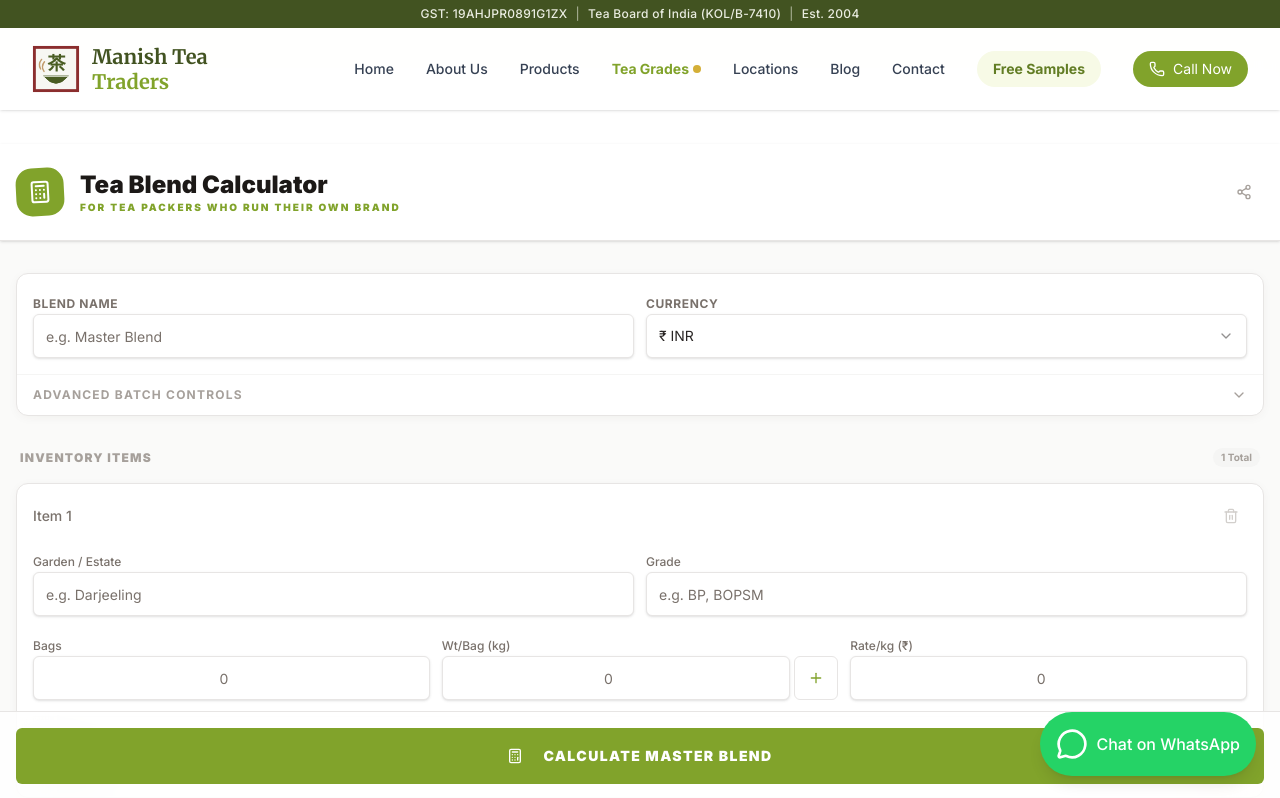
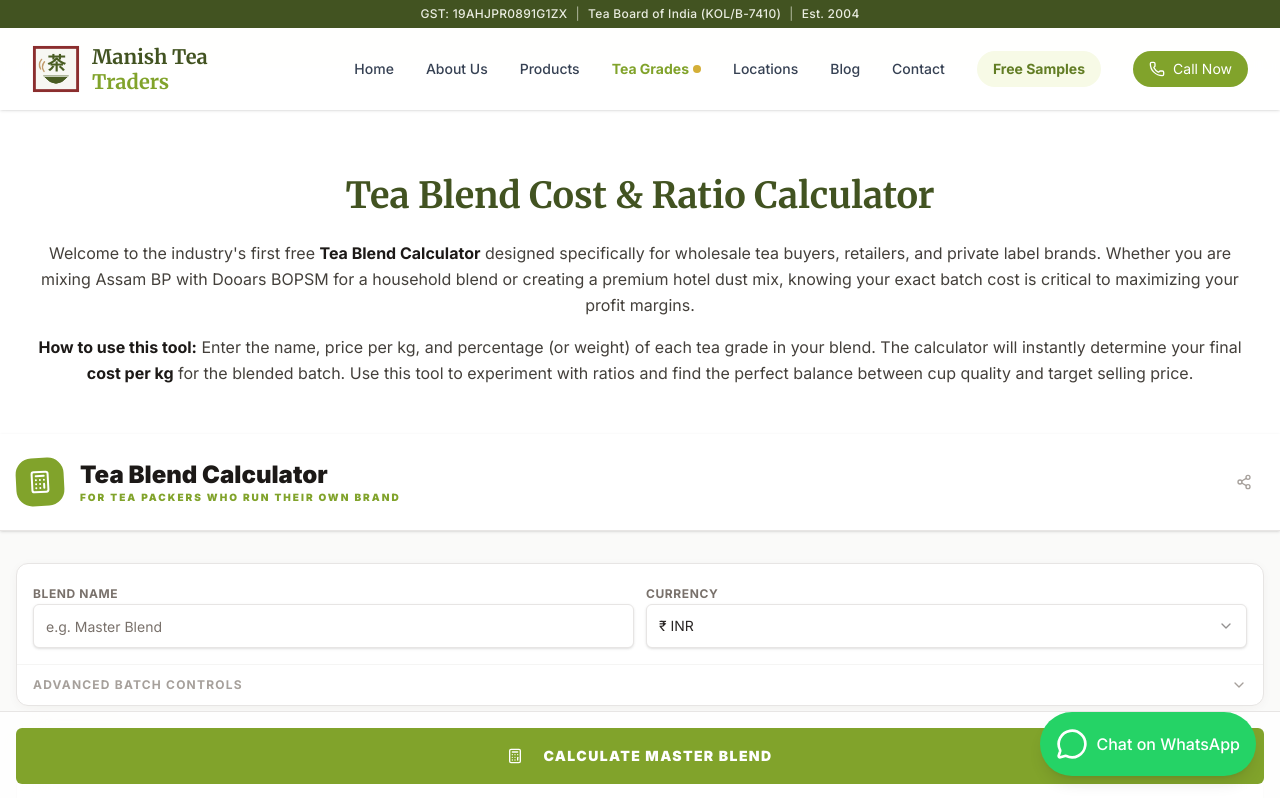
Before and after one commit to manishteatraders-lab/MTT2706, a Next.js app: page /tea-blend-calculator in a window 1280 px wide. Shown: the top 798 px of the page. Built offline with nearby package versions, Linux system fonts and the light colour scheme.

Commit message:
feat: promote tea blend calculator via hero CTA, blog CTA, and static SEO description

```diff
--- a/app/blog/[slug]/page.tsx
+++ b/app/blog/[slug]/page.tsx
@@ -67,7 +67,13 @@
   const currentLang = post.lang || 'en';
 
   const injectCTA = (html: string) => {
-    const ctaHtml = `
+    const isBlendingPost = post.keywords.toLowerCase().includes('blend') ||
+                           post.slug.includes('blend') ||
+                           post.title.toLowerCase().includes('blend') ||
+                           post.keywords.toLowerCase().includes('margin') ||
+                           post.title.toLowerCase().includes('profit');
+
+    const generalCtaHtml = `
       <div class="my-10 p-6 sm:p-8 bg-tea-50 border-l-4 border-tea-600 rounded-r-xl shadow-sm not-prose">
         <h4 class="text-tea-900 font-bold text-xl mt-0 mb-2">${currentLang === 'hi' ? 'अपने व्यापार के लिए चाय खोज रहे हैं?' : 'Sourcing tea for your business?'}</h4>
         <p class="text-tea-700 text-base mb-5">${currentLang === 'hi' ? 'थोक रेट पर प्रीमियम CTC, असम और दार्जिलिंग चाय प्राप्त करें। हम 48 घंटे के भीतर पूरे भारत में मुफ्त सैंपल भेजते हैं।' : 'Get wholesale pricing on premium CTC, Assam, and Darjeeling teas. We dispatch free samples across India within 48 hours.'}</p>
@@ -77,15 +83,27 @@
       </div>
     `;
 
+    const blendCtaHtml = `
+      <div class="my-10 p-6 sm:p-8 bg-tea-900 text-white rounded-xl shadow-lg not-prose">
+        <h4 class="text-white font-bold text-xl mt-0 mb-2">${currentLang === 'hi' ? 'मुफ़्त टी ब्लेंड कैलकुलेटर' : 'Free Tea Blend Calculator'}</h4>
+        <p class="text-tea-100 text-base mb-5">${currentLang === 'hi' ? 'अपने लाभ मार्जिन और रेसिपी को तुरंत ऑप्टिमाइज़ करें। थोक खरीदारों और प्राइवेट लेबल ब्रांड्स के लिए मुफ्त टूल।' : 'Instantly calculate blend ratios, batch cost per kg, and selling margin. Built for wholesale buyers and private label brands.'}</p>
+        <a href="/tea-blend-calculator" class="inline-block bg-white text-tea-900 px-6 py-2.5 rounded-lg font-bold hover:bg-gray-100 transition-colors shadow-sm">
+          ${currentLang === 'hi' ? 'मुफ्त कैलकुलेटर खोलें →' : 'Open Free Calculator →'}
+        </a>
+      </div>
+    `;
+
+    const finalCta = isBlendingPost ? blendCtaHtml : generalCtaHtml;
+
     // Try to split by H2 to find a good middle spot
     const parts = html.split('<h2>');
     if (parts.length >= 3) {
       const middleIndex = Math.floor(parts.length / 2);
-      parts.splice(middleIndex, 0, ctaHtml + '<h2>');
+      parts.splice(middleIndex, 0, finalCta + '<h2>');
       return parts.join('<h2>').replace('<h2><h2>', '<h2>');
     }
 
-    return html + ctaHtml; // Fallback to end if not enough H2s
+    return html + finalCta; // Fallback to end if not enough H2s
   };
 
   const blogSchema = {
--- a/app/tea-blend-calculator/page.tsx
+++ b/app/tea-blend-calculator/page.tsx
@@ -13,9 +13,22 @@
 export default function BlendCalculator() {
   return (
     <div className="bg-white">
-      <div className="pt-16">
+      <main className="pt-24 pb-16">
+        <div className="max-w-4xl mx-auto px-4 sm:px-6 lg:px-8 mb-12 text-center">
+          <h1 className="text-4xl font-serif font-bold text-tea-900 mb-6">Tea Blend Cost & Ratio Calculator</h1>
+          <div className="prose prose-lg mx-auto text-gray-700">
+            <p>
+              Welcome to the industry's first free <strong>Tea Blend Calculator</strong> designed specifically for wholesale tea buyers, retailers, and private label brands.
+              Whether you are mixing Assam BP with Dooars BOPSM for a household blend or creating a premium hotel dust mix, knowing your exact batch cost is critical to maximizing your profit margins.
+            </p>
+            <p>
+              <strong>How to use this tool:</strong> Enter the name, price per kg, and percentage (or weight) of each tea grade in your blend. The calculator will instantly determine your final <strong>cost per kg</strong> for the blended batch.
+              Use this tool to experiment with ratios and find the perfect balance between cup quality and target selling price.
+            </p>
+          </div>
+        </div>
         <BlendCalculatorComponent />
-      </div>
+      </main>
     </div>
   );
 }
--- a/components/Hero.tsx
+++ b/components/Hero.tsx
@@ -85,9 +85,12 @@
               WhatsApp Us Directly <MessageCircle className="h-5 w-5 text-green-600" />
             </a>
           </div>
-          <div className="mt-6 flex justify-center">
+          <div className="mt-6 flex justify-center flex-wrap gap-4">
             <a href="/request-free-tea-samples" className="inline-flex items-center gap-2 text-tea-900 bg-tea-400 hover:bg-tea-300 px-6 py-2.5 rounded-full text-sm font-bold transition-colors shadow-sm tracking-wide">
               <span>🍵</span> Free Samples Available — Dispatched within 48 hours
+            </a>
+            <a href="/tea-blend-calculator" className="inline-flex items-center gap-2 text-white bg-tea-800 hover:bg-tea-700 border border-tea-600 px-6 py-2.5 rounded-full text-sm font-bold transition-colors shadow-sm tracking-wide">
+              🧮 Free Blend Cost Calculator →
             </a>
           </div>
         </div>
@@ -140,9 +143,12 @@
             </a>
           </div>
 
-          <div className="flex justify-center mb-6">
+          <div className="flex flex-col justify-center gap-3 mb-6 w-full">
             <a href="/request-free-tea-samples" className="bg-[#a5c83b] text-[#11130d] hover:bg-[#c1dd66] px-6 py-3 rounded-full text-[14px] font-extrabold shadow-lg flex items-center gap-2 transition-colors w-full justify-center">
               <span className="text-xl leading-none">🍵</span> Free Samples (Dispatched in 48h)
+            </a>
+            <a href="/tea-blend-calculator" className="bg-tea-800 text-white border border-tea-600 hover:bg-tea-700 px-6 py-3 rounded-full text-[14px] font-extrabold shadow-lg flex items-center gap-2 transition-colors w-full justify-center">
+              🧮 Free Blend Cost Calculator →
             </a>
           </div>
 
```
